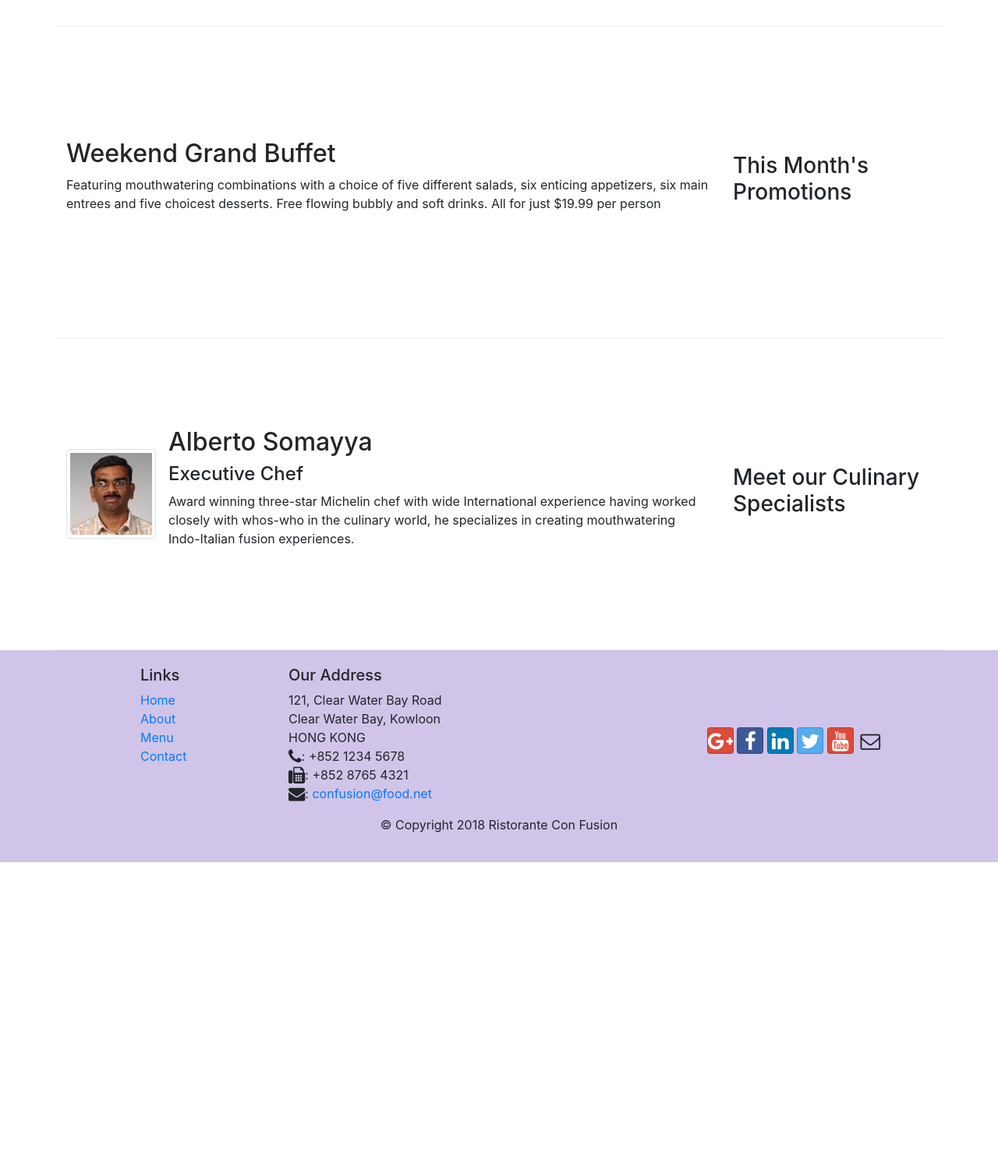
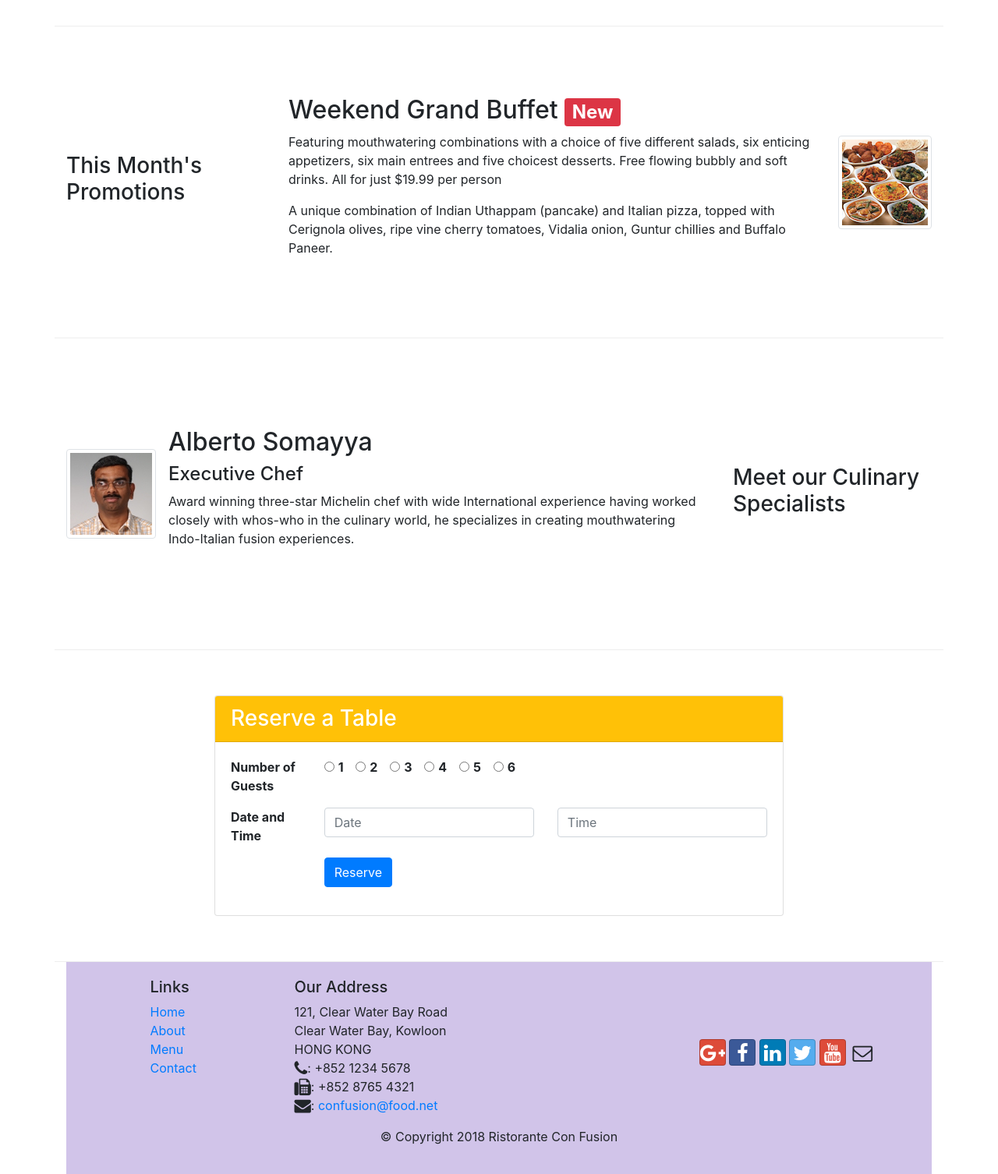
Before and after one commit to aslammamud/bootstrap4-Coursera, a website: page index.html in a window 1280 px wide. Shown: the part 720-2226 px from the top of the page at 78% size. Before the commit the page ends 1826 px from the top, so only its background shows below. Drawn offline with nearby package versions, Linux system fonts and the light colour scheme.

Commit message:
Assignment 2

```diff
--- a/index.html
+++ b/index.html
@@ -7,7 +7,6 @@
     <meta charset="utf-8">
     <meta name="viewport" content="width=device-width, initial-scale=1, shrink-to-fit=no">
     <meta http-equiv="x-ua-compatible" content="ie=edge">
-
 	   <!-- Custom CSS -->
      <link href="css/styles.css" rel="stylesheet">
     <!-- Bootstrap CSS -->
@@ -25,8 +24,11 @@
                     <h1>Total Confusion</h1>
                     <p>We take inspiration from the World's best cuisines, and create a unique fusion experience. Our lipsmacking creations will tickle your culinary senses!</p>
                 </div>
-                <div class="col-12 col-sm align-self-center">
+                <div class="col-12 col-sm-3 align-self-center">
                   <img src="img/logo.png" class="img-fluid">
+                </div>
+                <div class="col-12 col-sm-3 align-self-center">
+                  <a class="btn btn-warning btn-block" href="#reserveform">Reserve Table</a>
                 </div>
             </div>
         </div>
@@ -67,12 +69,17 @@
 
 
         <div class="row row-content align-items-center">
-            <div class="col-12 col-sm-4 order-sm-last col-md-3">
+            <div class="col-12 col-sm-4 order-sm-first col-md-3">
                 <h3>This Month's Promotions</h3>
             </div>
-            <div class="col col-sm order-sm-first col-md">
-                <h2>Weekend Grand Buffet</h2>
-                <p>Featuring mouthwatering combinations with a choice of five different salads, six enticing appetizers, six main entrees and five choicest desserts. Free flowing bubbly and soft drinks. All for just $19.99 per person </p>
+            <div class="col col-sm order-sm-last col-md">
+              <div class="media">
+                <div class="media-body">
+                  <h2 class="mt-0">Weekend Grand Buffet <span class="badge badge-danger">New</span></h2>
+                  <p>Featuring mouthwatering combinations with a choice of five different salads, six enticing appetizers, six main entrees and five choicest desserts. Free flowing bubbly and soft drinks. All for just $19.99 per person </p><p>A unique combination of Indian Uthappam (pancake) and Italian pizza, topped with Cerignola olives, ripe vine cherry tomatoes, Vidalia onion, Guntur chillies and Buffalo Paneer.</p>
+                </div>
+                <img class="d-flex ml-3 img-thumbnail align-self-center" src="img/buffet.png" alt="uthappizza">
+              </div>
             </div>
         </div>
 
@@ -91,6 +98,62 @@
               </div>
             </div>
         </div>
+
+        <div id="reserveform" class="row row-content align-items-center">
+          <div class="col-sm-2"></div>
+          <div class="col-12 col-sm-8">
+            <div class="card">
+              <h3 class="card-header bg-warning text-white">Reserve a Table</h3>
+              <div class="card-body">
+                <dl class="row">
+                  <dt class="col-12 col-sm-2">Number of Guests</dt>
+                  <dt class="col-12 col-sm-10">
+                    <div class="form-check form-check-inline">
+                      <input class="form-check-input" type="radio" name="inlineRadioOptions" id="inlineRadio1" value="option1">
+                      <label class="form-check-label" for="inlineRadio1">1</label>
+                    </div>
+                    <div class="form-check form-check-inline">
+                        <input class="form-check-input" type="radio" name="inlineRadioOptions" id="inlineRadio2" value="option2">
+                        <label class="form-check-label" for="inlineRadio2">2</label>
+                    </div>
+                    <div class="form-check form-check-inline">
+                        <input class="form-check-input" type="radio" name="inlineRadioOptions" id="inlineRadio3" value="option3">
+                        <label class="form-check-label" for="inlineRadio3">3</label>
+                    </div>
+                    <div class="form-check form-check-inline">
+                        <input class="form-check-input" type="radio" name="inlineRadioOptions" id="inlineRadio4" value="option4">
+                        <label class="form-check-label" for="inlineRadio4">4</label>
+                    </div>
+                    <div class="form-check form-check-inline">
+                        <input class="form-check-input" type="radio" name="inlineRadioOptions" id="inlineRadio5" value="option5">
+                        <label class="form-check-label" for="inlineRadio5">5</label>
+                    </div>
+                    <div class="form-check form-check-inline">
+                        <input class="form-check-input" type="radio" name="inlineRadioOptions" id="inlineRadio6" value="option6">
+                        <label class="form-check-label" for="inlineRadio6">6</label>
+                    </div>
+                  </dt>
+                </dl>
+                <dl class="row">
+                  <dt class="col-12 col-sm-2">Date and Time</dt>
+                  <dt class="col-12 col-sm-5">
+                    <input class="form-control" type="text" name="date" placeholder="Date">
+                  </dt>
+                  <dt class="col-12 col-sm-5">
+                    <input class="form-control" type="text" name="time" placeholder="Time">
+                  </dt>
+                </dl>
+                <dl class="row">
+                  <dt class="col-sm-2"></dt>
+                  <dt class="col-12 col-sm"><button class="btn btn-primary" type="submit" name="button">Reserve</button></dt>
+                </dl>
+              </div>
+
+            </div>
+
+          </div>
+          <div class="col-sm-2"></div>
+
     </div>
 
     <footer class="footer">
```
Also changed, not shown: aboutus.html (+3 -4 lines), contactus.html (+18 -18 lines).
